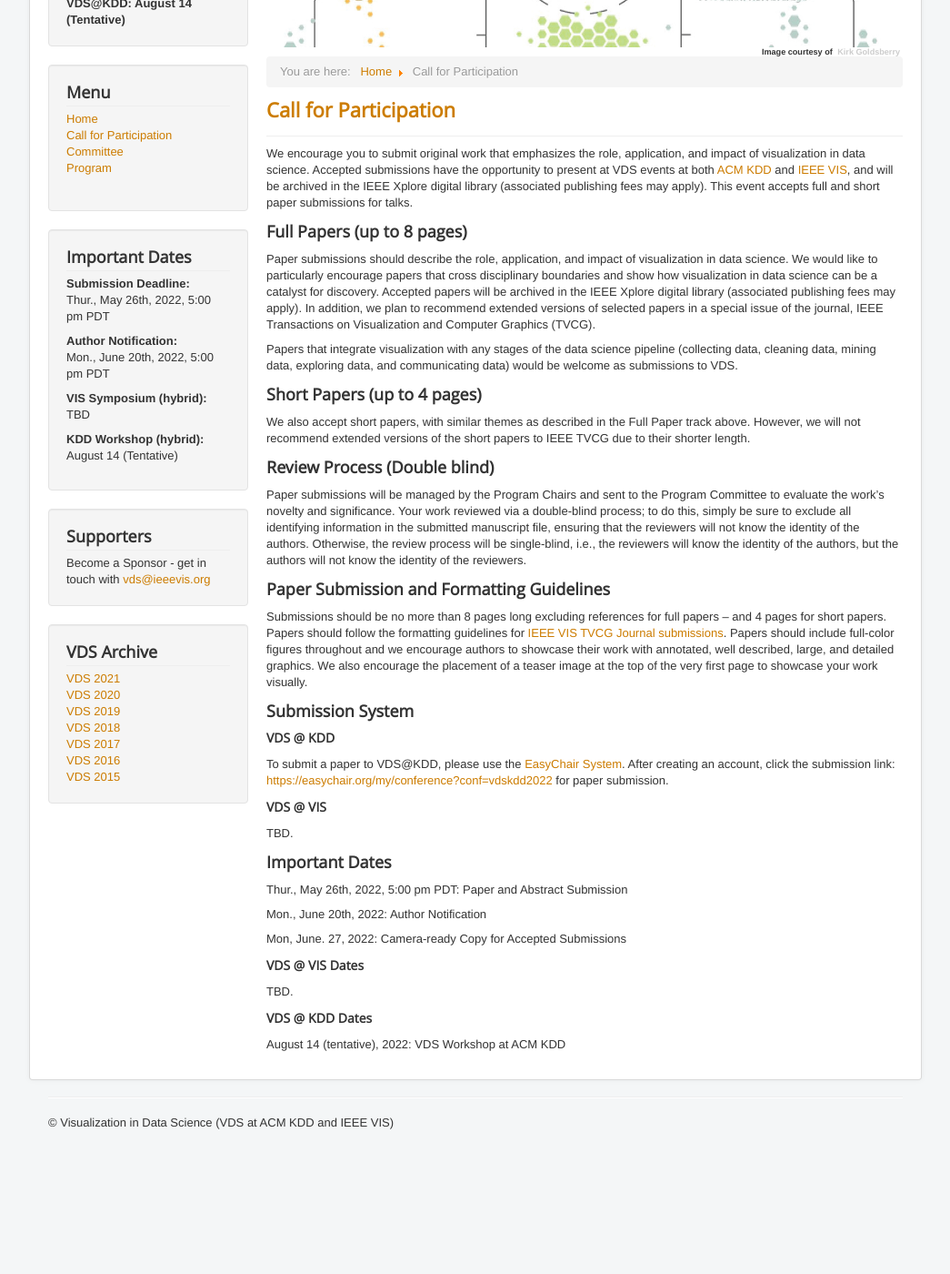
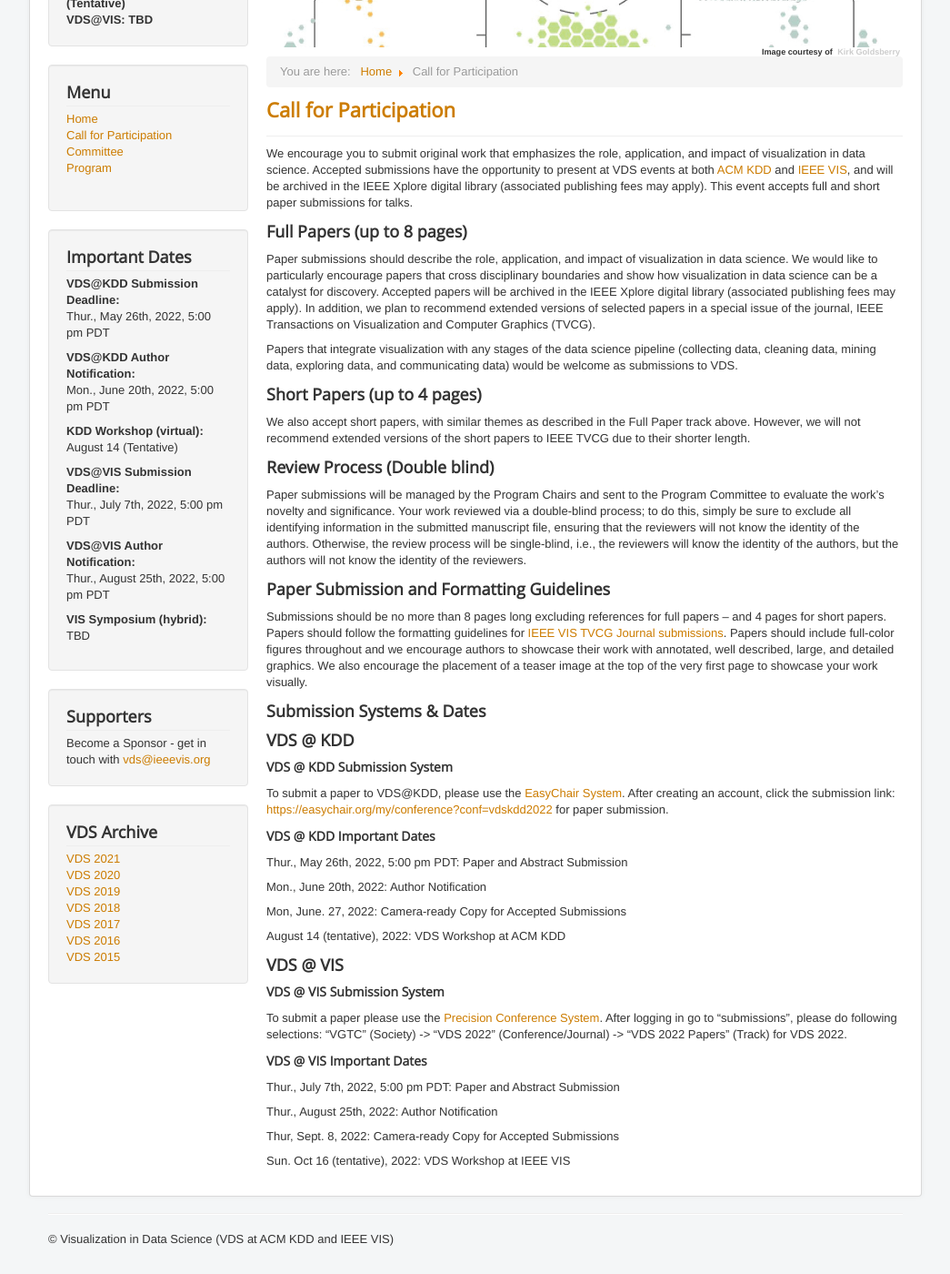
Before and after one commit to visualdatascience/2022, a Jekyll site: the page built from cfp.md, in a window 1280 px wide and 1400 px high, scrolled down 232 px. Shown: the whole window at 91% size, without its empty margins (117-1162 px from the left). Built offline with Jekyll 4.4.1, drawn with Linux system fonts in a browser that asks for light colours; before the commit the page ends 1504 px from its top, so only the background shows below that.

Commit message:
updated dates to avoid confusion

```diff
--- a/_config.yml
+++ b/_config.yml
@@ -9,6 +9,8 @@ conferencedate: "TBD"
 
 deadline_submission:  "Thur., May 26th, 2022, 5:00 pm PDT"
 deadline_notification: "Mon., June 20th, 2022, 5:00 pm PDT"
+deadline_submission_vis:  "Thur., July 7th, 2022, 5:00 pm PDT"
+deadline_notification_vis: "Thur., August 25th, 2022, 5:00 pm PDT"
 event_date: "August 14 (Tentative)"
 event2_date: "TBD"
 
--- a/_includes/header.html
+++ b/_includes/header.html
@@ -12,9 +12,11 @@
                 <div class="custom">
                     <!--<center><h1>{{ site.conferenceshort }}</h1></center><p>{{ site.conferencedate }}</p>-->
                     <img src="{{ site.baseurl}}/images/vds-logo.png" alt="VDS Logo">
-                    <span style="text-align: center"><b>VDS@VIS: {{ site.event2_date }}</b></span>
                     <br>
                     <span style="text-align: center"><b>VDS@KDD: {{ site.event_date }}</b></span>
+                    <br>
+                    <span style="text-align: center"><b>VDS@VIS: {{ site.event2_date }}</b></span>
+
                 </div>
             </div>
             <div class="well _menu">
@@ -31,10 +33,14 @@
             <div class="well mobile-hidden ">
                 <h3 class="page-header">Important Dates</h3>
                 <div class="custom">
-                    <p><strong>Submission Deadline:</strong><br>{{ site.deadline_submission }} </p>
-                    <p><strong>Author Notification:</strong><br>{{ site.deadline_notification }} </p>
+                    <p><strong>VDS@KDD Submission Deadline:</strong><br>{{ site.deadline_submission }} </p>
+                    <p><strong>VDS@KDD Author Notification:</strong><br>{{ site.deadline_notification }} </p>
+                    <p><strong>KDD Workshop (virtual):</strong><br>{{ site.event_date }} </p>
+
+                    <p><strong>VDS@VIS Submission Deadline:</strong><br>{{ site.deadline_submission_vis }} </p>
+                    <p><strong>VDS@VIS Author Notification:</strong><br>{{ site.deadline_notification_vis }} </p>
                     <p><strong>VIS Symposium (hybrid):</strong><br>{{ site.event2_date }} </p>
-                    <p><strong>KDD Workshop (hybrid):</strong><br>{{ site.event_date }} </p>
+
                     <!--<p><strong>Camera Ready Submission:</strong><br>{{ site.deadline_camera }} </p>-->
                     <!--<p></p>-->
                     <!--<p><strong>Poster Submission Deadline:</strong><br>{{ site.deadline_poster }} </p>-->
--- a/cfp.md
+++ b/cfp.md
@@ -25,20 +25,14 @@ Paper submissions will be managed by the Program Chairs and sent to the Program
 Submissions should be no more than 8 pages long excluding references for full papers -- and 4 pages for short papers.  Papers should follow the formatting guidelines for [IEEE VIS TVCG Journal submissions](https://tc.computer.org/vgtc/publications/journal).  Papers should include full-color figures throughout and we encourage authors to showcase their work with annotated, well described, large, and detailed graphics. We also encourage the placement of a teaser image at the top of the very first page to showcase your work visually.
 
 
-### Submission System
+### Submission Systems & Dates
 
-#### VDS @ KDD
+### VDS @ KDD
+#### VDS @ KDD Submission System
 
 To submit a paper to VDS@KDD, please use the [EasyChair System](https://easychair.org/account/signin). After creating an account, click the submission link: [https://easychair.org/my/conference?conf=vdskdd2022](https://easychair.org/my/conference?conf=vdskdd2022) for paper submission.
 
-#### VDS @ VIS
-
-TBD.
-
-<!---To submit a paper please use the [Precision Conference System](https://new.precisionconference.com/submissions). After logging in go to  "submissions”, please do following selections: “VGTC” (Society) -> "VDS 2022" (Conference/Journal) -> "VDS 2022 Papers" (Track) for VDS 2022.--->
-
-
-### Important Dates
+#### VDS @ KDD Important Dates
 
 Thur., May 26th, 2022, 5:00 pm PDT: Paper and Abstract Submission
 
@@ -46,14 +40,23 @@ Mon., June 20th, 2022: Author Notification
 
 Mon, June. 27, 2022: Camera-ready Copy for Accepted Submissions
 
+August 14 (tentative), 2022: VDS Workshop at ACM KDD
 
-#### VDS @ VIS Dates
+### VDS @ VIS
+#### VDS @ VIS Submission System
 
-TBD.
+To submit a paper please use the [Precision Conference System](https://new.precisionconference.com/submissions). After logging in go to  "submissions”, please do following selections: “VGTC” (Society) -> "VDS 2022" (Conference/Journal) -> "VDS 2022 Papers" (Track) for VDS 2022.
 
-#### VDS @ KDD Dates
+#### VDS @ VIS Important Dates
 
-August 14 (tentative), 2022: VDS Workshop at ACM KDD
+Thur., July 7th, 2022, 5:00 pm PDT: Paper and Abstract Submission
+
+Thur., August 25th, 2022: Author Notification
+
+Thur, Sept. 8, 2022: Camera-ready Copy for Accepted Submissions
+
+Sun. Oct 16 (tentative), 2022: VDS Workshop at IEEE VIS
+
 
 
 <!---
```
Also changed, not shown: index.md (+2 -2 lines).
